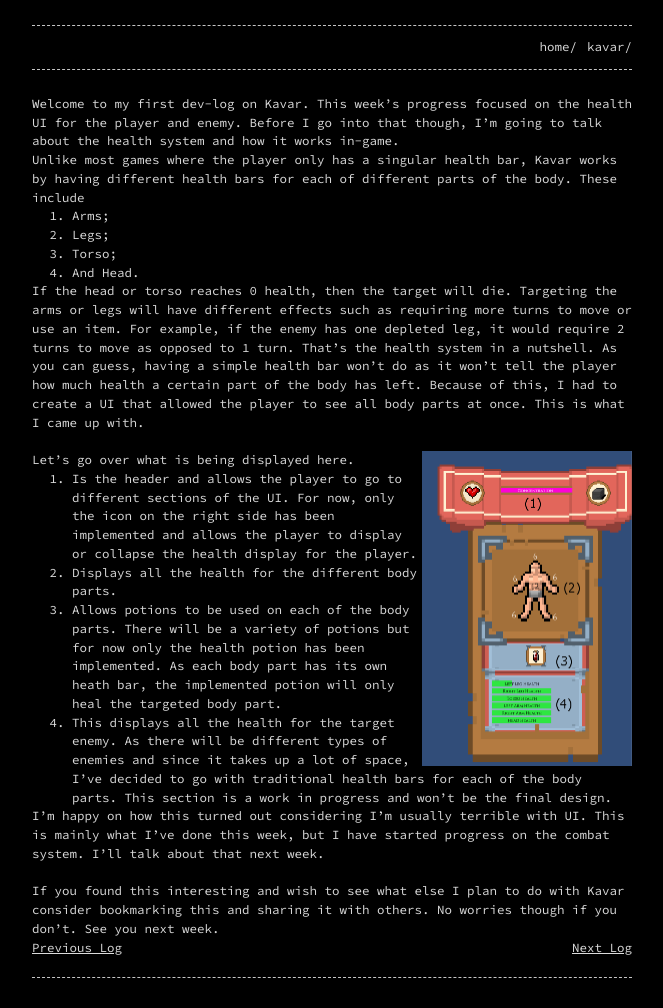
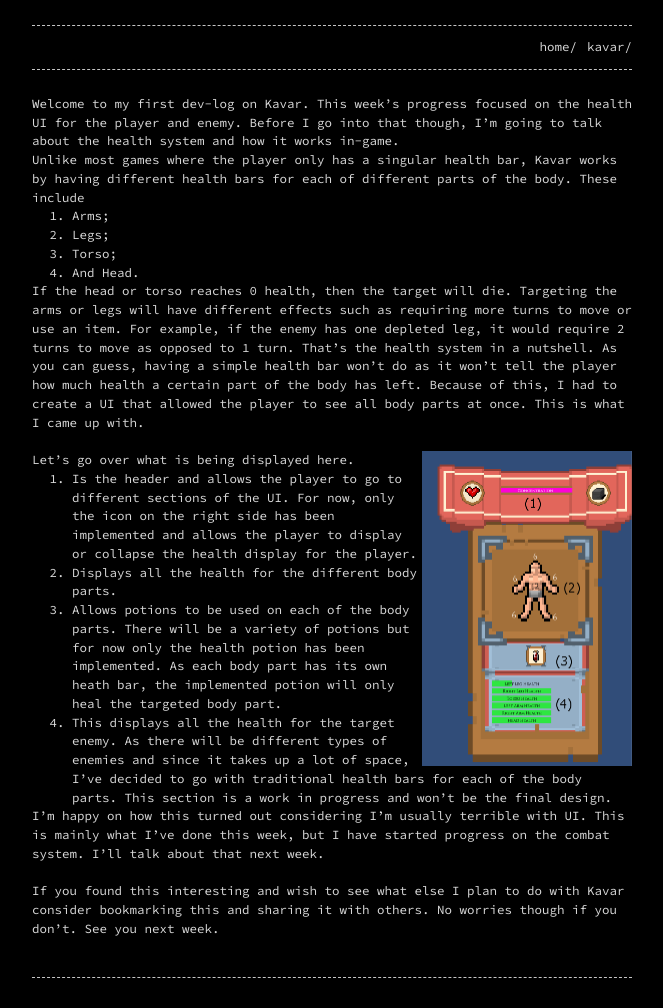
Before and after one commit to KyleS01/KyleS01.github.io, a Jekyll site: the page built from _posts/2020-6-14-Kavar Log 1.markdown, in a window 1280 px wide. Shown: the whole page, without its empty margins (308-971 px from the left). Built offline with Jekyll 4.4.1, drawn with Linux system fonts in a browser that asks for light colours.

Commit message:
Update 2020-6-14-Kavar Log 1.markdown

```diff
--- a/_posts/2020-6-14-Kavar Log 1.markdown
+++ b/_posts/2020-6-14-Kavar Log 1.markdown
@@ -34,12 +34,4 @@ I’m happy on how this turned out considering I’m usually terrible with UI. T
 &nbsp;
 If you found this interesting and wish to see what else I plan to do with Kavar consider bookmarking this and sharing it with others. No worries though if you don’t. See you next week.
 
-<div style="float:right">
-<a href="https://kyles01.github.io/kavar/2020/06/14/Kavar-Log-2.html">Next Log</a>
-</div>
-
-<div style="float:left">
-<a href="https://kyles01.github.io/introduction/2020/06/10/Kavar-Log-0.html">Previous Log</a>
-</div>
-
 <br>
```
